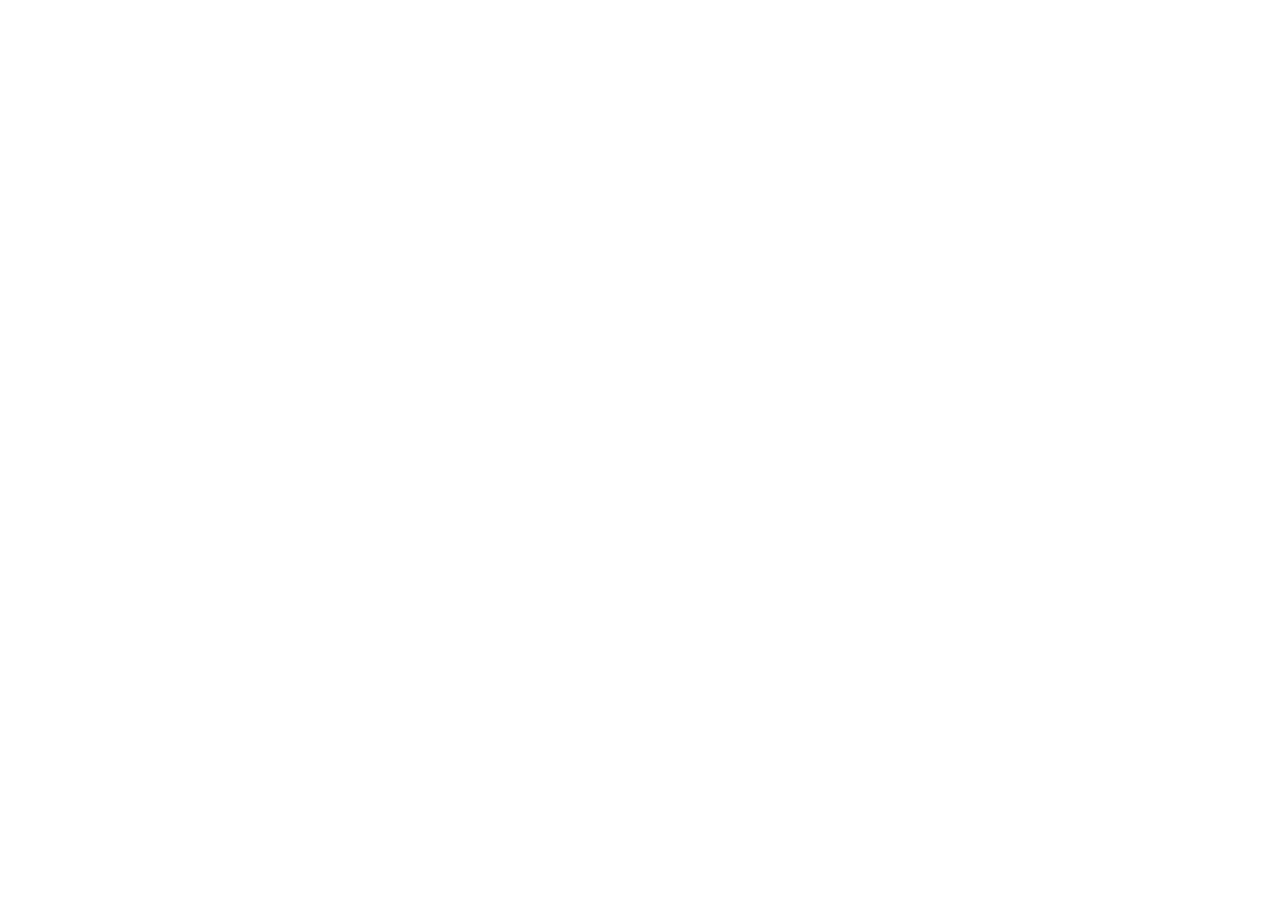
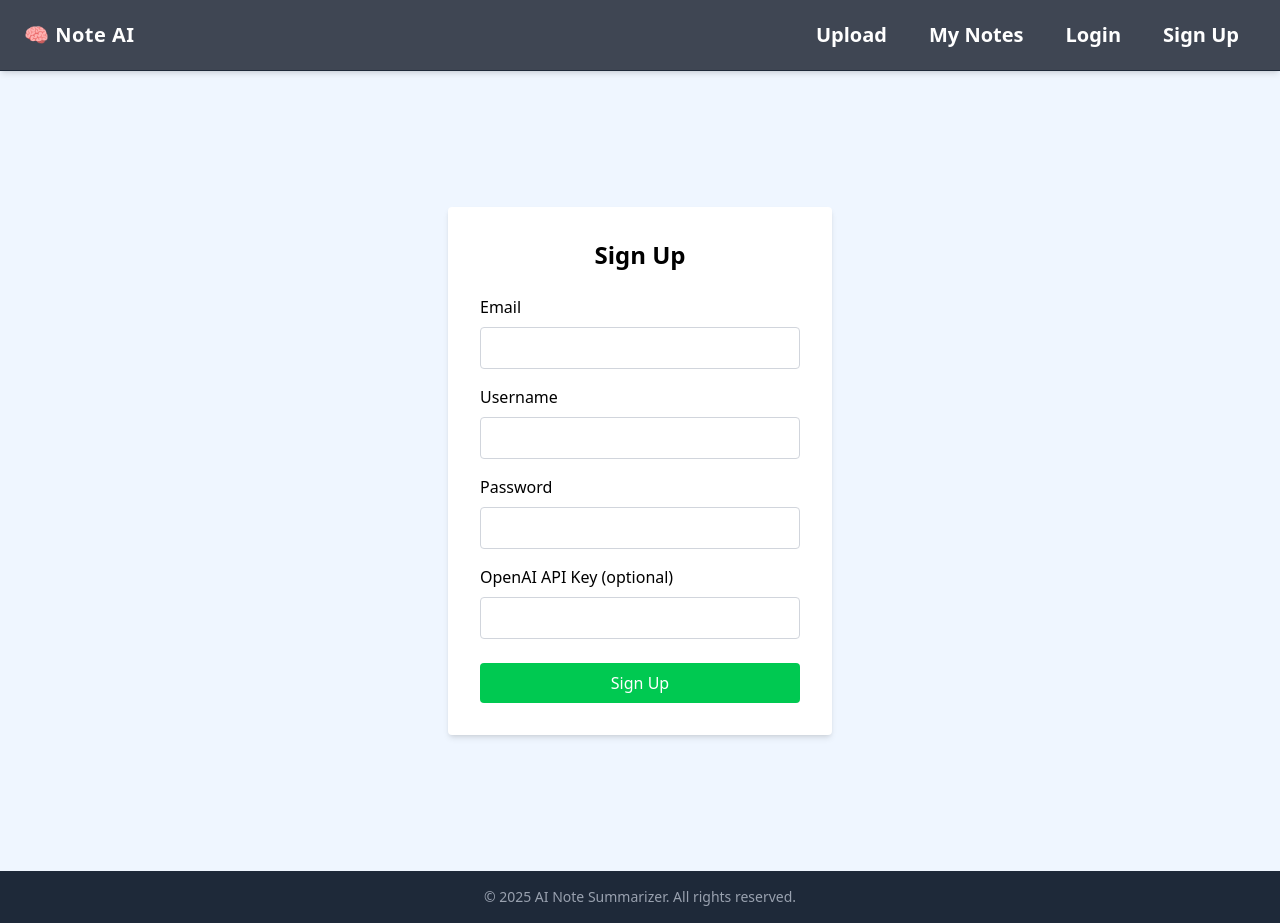
Before and after one commit to cenevan/note-summarizer, a React (Vite) app in the folder frontend/: page /signup in a window 1280 px wide. Before the commit this address had no page. Before the commit the page ends 800 px from the top, so only its background shows below. Built offline with nearby package versions, Linux system fonts and the light colour scheme.

Commit message:
login signup page

```diff
--- a/frontend/src/App.tsx
+++ b/frontend/src/App.tsx
@@ -5,6 +5,8 @@
 import DisplayNote from "./pages/DisplayNote.tsx";
 import Header from "./components/Header.tsx";
 import Footer from "./components/Footer.tsx";
+import LoginPage from "./pages/LoginPage.tsx";
+import SignupPage from "./pages/SignUpPage.tsx";
 
 function App() {
   return (
@@ -92,6 +94,26 @@
             </>
           }
         />
+        <Route
+          path="/login"
+          element={
+            <>
+              <Header />
+              <LoginPage />
+              <Footer />
+            </>
+          }
+        />
+        <Route
+          path="/signup"
+          element={
+            <>
+              <Header />
+              <SignupPage />
+              <Footer />
+            </>
+          }
+        />
       </Routes>
     </Router>
   );
--- a/frontend/src/components/Header.tsx
+++ b/frontend/src/components/Header.tsx
@@ -20,6 +20,18 @@
         >
           My Notes
         </Link>
+        <Link
+          to="/login"
+          className="px-4 py-2 text-xl font-semibold border border-transparent text-white hover:border-white hover:bg-gray-800 rounded transition-colors"
+        >
+          Login
+        </Link>
+        <Link
+          to="/signup"
+          className="px-4 py-2 text-xl font-semibold border border-transparent text-white hover:border-white hover:bg-gray-800 rounded transition-colors"
+        >
+          Sign Up
+        </Link>
       </nav>
     </div>
   </header>
--- /dev/null
+++ b/frontend/src/pages/LoginPage.tsx
@@ -0,0 +1,60 @@
+import React from "react";
+import { useState } from "react";
+import { useNavigate } from "react-router-dom";
+
+export default function LoginPage() {
+  const [email, setEmail] = useState("");
+  const [password, setPassword] = useState("");
+  const navigate = useNavigate();
+
+  const handleLogin = async (e: React.FormEvent) => {
+    e.preventDefault();
+
+    const response = await fetch("http://localhost:8000/login/", {
+      method: "POST",
+      headers: { "Content-Type": "application/json" },
+      body: JSON.stringify({ email, password }),
+    });
+
+    const data = await response.json();
+    console.log("Login response:", data);
+
+    if (data.access_token) {
+      localStorage.setItem("token", data.access_token);
+      navigate("/");
+    }
+  };
+
+  return (
+    <div className="flex justify-center items-center min-h-screen bg-blue-50">
+      <form onSubmit={handleLogin} className="bg-white p-8 rounded shadow-md w-96">
+        <h2 className="text-2xl font-bold mb-6 text-center">Login</h2>
+
+        <label className="block mb-2 font-medium">Email</label>
+        <input
+          type="email"
+          value={email}
+          onChange={(e) => setEmail(e.target.value)}
+          className="w-full p-2 border border-gray-300 rounded mb-4"
+          required
+        />
+
+        <label className="block mb-2 font-medium">Password</label>
+        <input
+          type="password"
+          value={password}
+          onChange={(e) => setPassword(e.target.value)}
+          className="w-full p-2 border border-gray-300 rounded mb-6"
+          required
+        />
+
+        <button
+          type="submit"
+          className="w-full bg-blue-500 text-white py-2 rounded hover:bg-blue-600 transition"
+        >
+          Login
+        </button>
+      </form>
+    </div>
+  );
+}
--- /dev/null
+++ b/frontend/src/pages/SignUpPage.tsx
@@ -0,0 +1,84 @@
+import React from "react";
+import { useState } from "react";
+import { useNavigate } from "react-router-dom";
+
+export default function SignupPage() {
+  const [email, setEmail] = useState("");
+  const [username, setUsername] = useState("");
+  const [password, setPassword] = useState("");
+  const [openaiKey, setOpenaiKey] = useState("");
+  const navigate = useNavigate();
+
+  const handleSignup = async (e: React.FormEvent) => {
+    e.preventDefault();
+
+    const response = await fetch("http://localhost:8000/register/", {
+      method: "POST",
+      headers: { "Content-Type": "application/json" },
+      body: JSON.stringify({
+        email,
+        username,
+        password,
+        openai_api_key: openaiKey || null,
+      }),
+    });
+
+    const data = await response.json();
+    console.log("Signup response:", data);
+
+    if (data.access_token) {
+      localStorage.setItem("token", data.access_token);
+      navigate("/");
+    }
+  };
+
+  return (
+    <div className="flex justify-center items-center min-h-screen bg-blue-50">
+      <form onSubmit={handleSignup} className="bg-white p-8 rounded shadow-md w-96">
+        <h2 className="text-2xl font-bold mb-6 text-center">Sign Up</h2>
+
+        <label className="block mb-2 font-medium">Email</label>
+        <input
+          type="email"
+          value={email}
+          onChange={(e) => setEmail(e.target.value)}
+          className="w-full p-2 border border-gray-300 rounded mb-4"
+          required
+        />
+
+        <label className="block mb-2 font-medium">Username</label>
+        <input
+          type="text"
+          value={username}
+          onChange={(e) => setUsername(e.target.value)}
+          className="w-full p-2 border border-gray-300 rounded mb-4"
+          required
+        />
+
+        <label className="block mb-2 font-medium">Password</label>
+        <input
+          type="password"
+          value={password}
+          onChange={(e) => setPassword(e.target.value)}
+          className="w-full p-2 border border-gray-300 rounded mb-4"
+          required
+        />
+
+        <label className="block mb-2 font-medium">OpenAI API Key (optional)</label>
+        <input
+          type="text"
+          value={openaiKey}
+          onChange={(e) => setOpenaiKey(e.target.value)}
+          className="w-full p-2 border border-gray-300 rounded mb-6"
+        />
+
+        <button
+          type="submit"
+          className="w-full bg-green-500 text-white py-2 rounded hover:bg-green-600 transition"
+        >
+          Sign Up
+        </button>
+      </form>
+    </div>
+  );
+}
```
Also changed, not shown: 2 other files (tests, documents, lock files or other folders).
